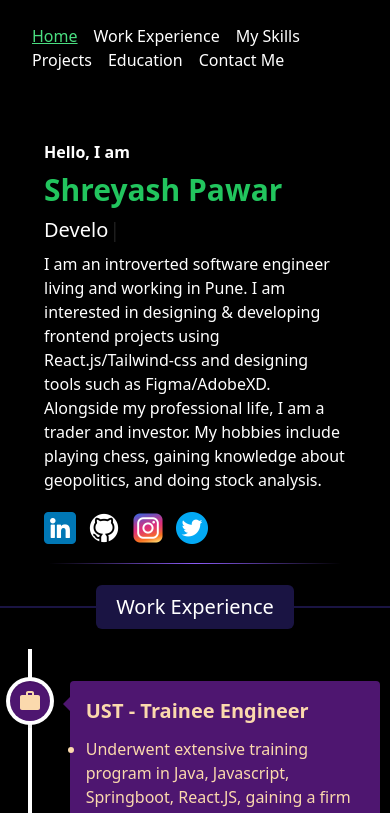
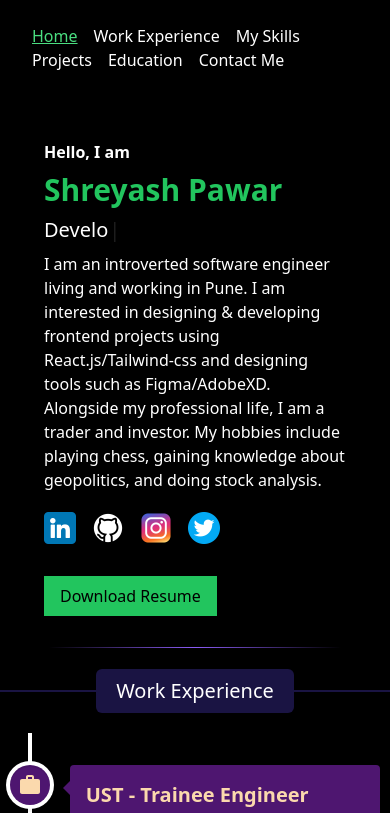
Before and after one commit to shreyash2628/portfoliowebsite, a React (Create React App) app: page / in a window 390 px wide. Shown: the top 813 px of the page. Built offline with nearby package versions, Linux system fonts and the light colour scheme.

Commit message:
fixed some css , made some responsive stuffs , also added download pdf feature and

```diff
--- a/package.json
+++ b/package.json
@@ -14,6 +14,7 @@
     "lottie-react": "^2.4.0",
     "react": "^18.3.1",
     "react-dom": "^18.3.1",
+    "react-draggable": "^4.4.6",
     "react-fast-marquee": "^1.6.5",
     "react-router-dom": "^6.23.1",
     "react-scripts": "5.0.1",
--- a/src/App.js
+++ b/src/App.js
@@ -6,6 +6,7 @@ import Education from './Components/Education';
 import ComponentEndTemplate from './Components/ComponentEndTemplate';
 import Skills from './Components/Skills';
 import Footer from './Components/Footer';
+import Contact from './Components/Contact';
 
 function App() {
   return (
@@ -24,6 +25,9 @@ function App() {
 
         <ComponentEndTemplate title={'Education'} id={"education"}/>
         <Education />
+
+        <ComponentEndTemplate title={'Contact Me'} id={"contact"}/>
+        <Contact />
       </div>
 
       <Footer/>
--- a/src/Components/Contact.js
+++ b/src/Components/Contact.js
@@ -2,10 +2,10 @@ import React from 'react'
 
 const Contact = () => {
   return (
-    <div className='mx-64 min-h-screen'>
-      <h1 className='text-white'>Contact</h1>
+    <div>
+
     </div>
   )
 }
 
-export default Contact;
+export default Contact
--- a/src/Components/Footer.js
+++ b/src/Components/Footer.js
@@ -1,6 +1,4 @@
-// import Link from 'next/link';
-// import { CgGitFork } from "react-icons/cg";
-// import { IoStar } from "react-icons/io5";
+
 import githubIcon from '../Assests/github.png';
 import linkedInIcon from '../Assests/linkedin.png';
 
@@ -15,21 +13,21 @@ function Footer() {
           <p className="text-sm">
             © Developer Portfolio by <a target="_blank" href="https://www.linkedin.com/in/shreyash-pawar-361087192/" className="text-[#16f2b3]">Shreyash Pawar</a>
           </p>
-          <div className="flex items-center lg:w-48 justify-between">
+          <div className="flex items-center lg:w-48 justify-between ">
             <a
               target="_blank"
               href="https://github.com/shreyash2628"
-              className="flex items-center  gap-2 lg:w-8 lg:h-8 hover:text-[#16f2b3]"
+              className="flex items-center  gap-2 lg:w-8 lg:h-8 m-4 hover:text-[#16f2b3]"
             >
-              <img src={githubIcon} className='w-full h-full'/>
+              <img src={githubIcon} className='lg:w-full lg:h-full w-18 h-9'/>
               <span>Github</span>
             </a>
             <a
               target="_blank"
               href="https://www.linkedin.com/in/shreyash-pawar-361087192/"
-              className="flex items-center gap-2 lg:w-8 lg:h-8  hover:text-[#16f2b3]"
+              className="flex items-center gap-2 lg:w-8 lg:h-8 m-4 hover:text-[#16f2b3]"
             >
-              <img src={linkedInIcon} className='w-full h-full'/>
+              <img src={linkedInIcon} className='lg:w-full lg:h-full w-18 h-9'/>
               <span>Linkedin</span>
             </a>
           </div>
--- a/src/Components/Header.js
+++ b/src/Components/Header.js
@@ -1,6 +1,5 @@
 import React, { useState } from 'react';
-import { Link } from 'react-router-dom';
-
+import Contact from './Contact';
 function Header() {
   const [highlightedHeaderTab, setHighlightedHeaderTab] = useState("home");
   return (
@@ -42,10 +41,13 @@ function Header() {
             <h1>Education</h1>
           </button>
         </a>
+
+        <a href='#contact'>
           <button className={`px-2  lg:text-lg ${highlightedHeaderTab === "contact" ? "text-green-400 underline" : "text-white"}`}
             onClick={() => setHighlightedHeaderTab("contact")}>
             <h1>Contact Me</h1>
           </button>
+        </a>
 
 
       </div>
--- a/src/Components/Home.js
+++ b/src/Components/Home.js
@@ -5,31 +5,67 @@ import instagramIcon from '../Assests/instagram.png';
 import githubIcon from '../Assests/gtIcon.jpg';
 import Typewrite from './Typewrite';
 import Projects from './InfoInCodeLikeTerminal';
+import resume from '../Assests/Shreyash_Pawar_CV.pdf';
 
 const Body = () => {
   return (
     <div id='home' className='bg-black h-auto mb-4 lg:min-w-screen  min-w-full md:max-w-screen '>
-      <div className='lg:pl-24 px-6 lg:h-full lg:flex lg:flex-row'>
+      <div className='lg:pl-24 px-6 lg:h-full lg:flex lg:flex-row '>
 
         <div className='lg:h-full lg:w-1/2 lg:flex lg:flex-col justify-center mt-16 m-5'>
           <h1 className='text-white lg:text-3xl lg:py-2 py-1 lg:flex lg:font-bold font-bold '>Hello, I am</h1>
           <h1 className='text-green-500 lg:text-5xl lg:font-bold lg:py-2 py-1 text-3xl font-bold lg:underline'>Shreyash Pawar</h1>
-          <h1 className='text-white lg:text-2xl lg:font-semibold lg:py-2 text-xl py-1'> <Typewrite/> </h1>
+          <h1 className='text-white lg:text-2xl lg:font-semibold lg:py-2 text-xl py-1'> <Typewrite /> </h1>
           <h1 className='text-white lg:text-xl lg:py-2 py-1'>
             I am an introverted software engineer living and working in Pune. I am interested in designing & developing frontend projects using React.js/Tailwind-css and designing tools such as Figma/AdobeXD.
             Alongside my professional life, I am a trader and investor. My hobbies include playing chess, gaining knowledge about geopolitics, and doing stock analysis.
           </h1>
 
           <div className='flex  lg:h-10 lg:w-full lg:mt-8 flex-row h-8 mt-4'>
-            <img src={linkedIcon} className='lg:w-10 lg:mx-4  mr-3'/>
-            <img src={githubIcon} className='lg:w-10 lg:mx-4 mr-3'/>
-            <img src={instagramIcon} className='lg:w-10 lg:mx-4 mr-3'/>
-            <img src={twitterIcon} className='lg:w-10 lg:mx-4 mr-3'/>
+            <a
+              target="_blank"
+              href="https://www.linkedin.com/in/shreyash-pawar-361087192/"
+            >
+              <img src={linkedIcon} className='lg:w-10 lg:mx-4  lg:mr-3 w-19 h-8 mr-4' />
+            </a>
+
+            <a
+              target="_blank"
+              href="https://github.com/shreyash2628"
+            >
+              <img src={githubIcon} className='lg:w-10 lg:mx-4 lg:mr-3 w-19 h-8 mr-4' />
+            </a>
+
+            <a
+              target="_blank"
+              href="https://www.instagram.com/shreyash28p/"
+            >
+              <img src={instagramIcon} className='lg:w-10 lg:mx-4 lg:mr-3 w-19 h-8 mr-4' />
+            </a>
+
+            <a
+              target="_blank"
+              href="https://x.com/Shreyash28p"
+            >
+              <img src={twitterIcon} className='lg:w-10 lg:mx-4 lg:mr-3 w-19 h-8 mr-4' />
+            </a>
+
+          </div>
+
+          <div className=' w-full h-10 my-8'>
+
+            <a href={resume} download>
+              <button className='bg-green-500 px-4 py-2'>
+                Download Resume
+              </button>
+            </a>
+
+
           </div>
 
         </div>
         <div className='hidden lg:w-2/3 md:w-1/2 sm:w-1/2 sm:block '>
-          <Projects/>
+          <Projects />
         </div>
       </div>
     </div>
```
Also changed, not shown: 2 other files (tests, documents, lock files or other folders). Lines whose indentation alone changed are shown as unchanged.
